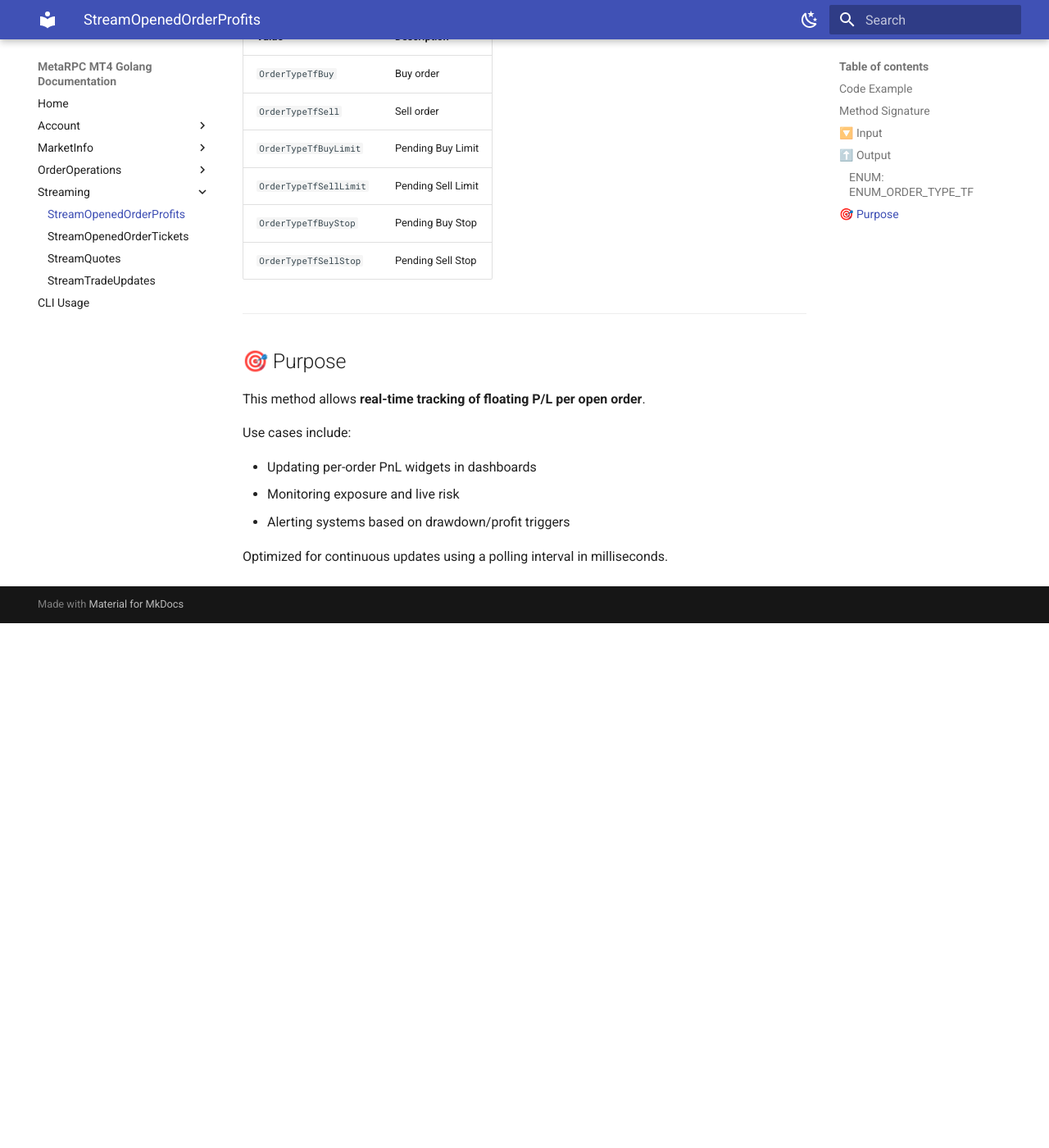
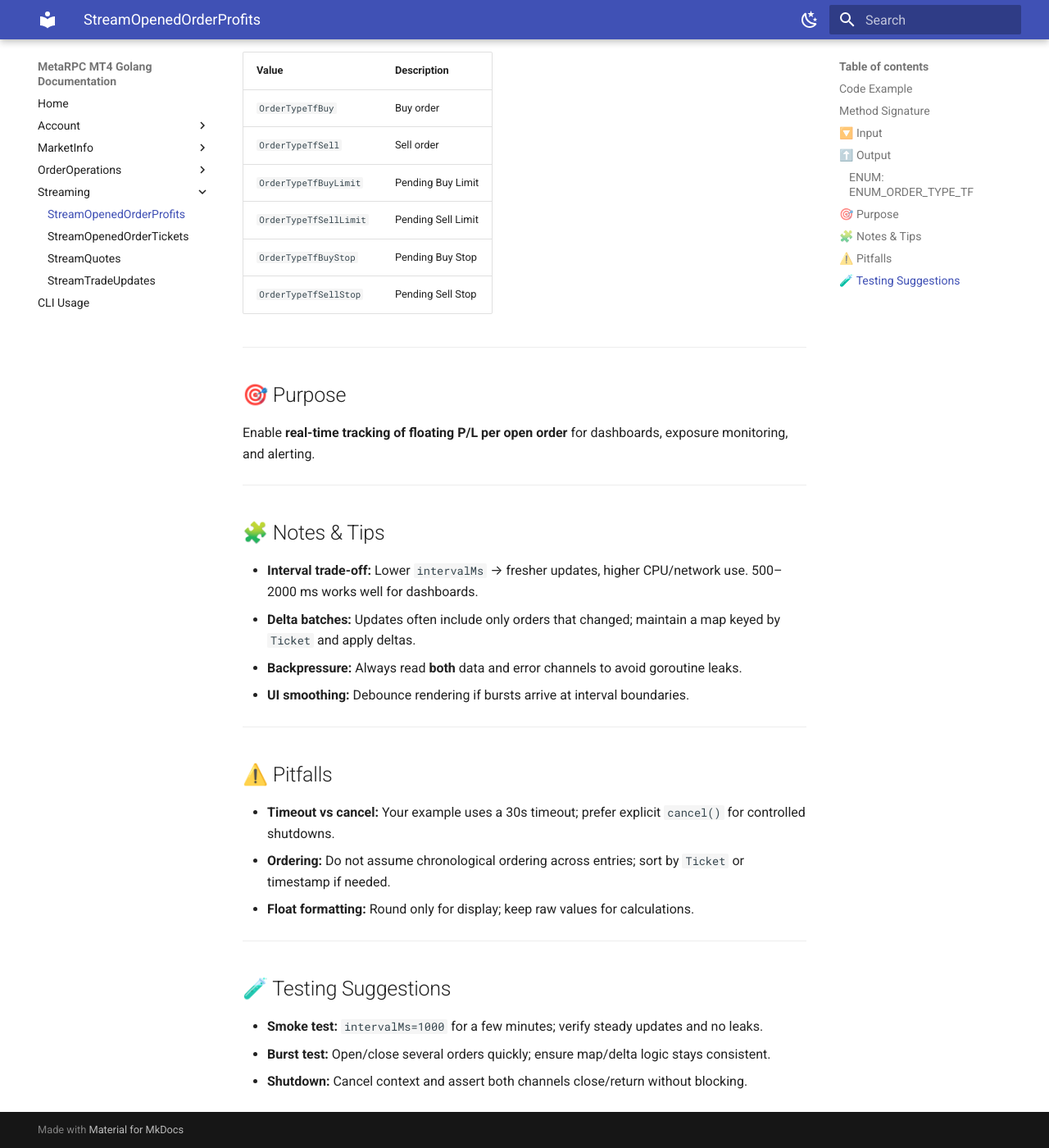
Before and after one commit to MetaRPC/GoMT4, an MkDocs documentation site: the page built from docs/Streaming/StreamOpenedOrderProfits.md, in a window 1280 px wide and 1400 px high, scrolled down 2178 px. Shown: the whole window at 82% size. Built offline with MkDocs 1.6.1 and Material for MkDocs 9.7.7, drawn with Linux system fonts in a browser that asks for light colours; before the commit the page ends 2938 px from its top, so only the background shows below that; some of the changed text lies outside the part shown.

Commit message:
Update StreamOpenedOrderProfits.md

```diff
--- a/docs/Streaming/StreamOpenedOrderProfits.md
+++ b/docs/Streaming/StreamOpenedOrderProfits.md
@@ -59,26 +59,29 @@ func (s *MT4Service) StreamOpenedOrderProfits(ctx context.Context)
 | `ctx`        | `context.Context` | For stream lifetime control and cancellation.     |
 | `intervalMs` | `int`             | Polling interval between updates in milliseconds. |
 
-> `intervalMs` is set internally in the wrapper call to 1000 ms by default.
+> In the wrapper, `intervalMs` defaults to **1000 ms**.
 
 ---
 
 ## ⬆️ Output
 
-Stream of `OnOpenedOrdersProfitOrderInfo` objects:
+Stream of per-order profit updates.
+Underlying response: `*pb.OnOpenedOrdersProfitData`
 
-| Field          | Type                 | Description                                 |
-| -------------- | -------------------- | ------------------------------------------- |
-| `Ticket`       | `int32`              | Order ticket ID                             |
-| `Symbol`       | `string`             | Trading symbol (e.g., "EURUSD")             |
-| `Lots`         | `float64`            | Trade volume in lots                        |
-| `Profit`       | `float64`            | Current floating profit/loss                |
-| `OpenPrice`    | `float64`            | Price at which the order was opened         |
-| `CurrentPrice` | `float64`            | Current market price                        |
-| `OpenTime`     | `timestamp`          | Order open time                             |
-| `OrderType`    | `ENUM_ORDER_TYPE_TF` | Type of trade: Buy, Sell, etc.              |
-| `Magic`        | `int32`              | Magic number identifying source or strategy |
-| `Comment`      | `string`             | Custom comment attached to the order        |
+Each update contains entries like `OnOpenedOrdersProfitOrderInfo`:
+
+| Field          | Type                 | Description                      |
+| -------------- | -------------------- | -------------------------------- |
+| `Ticket`       | `int32`              | Order ticket ID.                 |
+| `Symbol`       | `string`             | Trading symbol (e.g., "EURUSD"). |
+| `Lots`         | `float64`            | Trade volume in lots.            |
+| `Profit`       | `float64`            | Current floating profit/loss.    |
+| `OpenPrice`    | `float64`            | Order open price.                |
+| `CurrentPrice` | `float64`            | Current market price.            |
+| `OpenTime`     | `timestamp`          | Order open time.                 |
+| `OrderType`    | `ENUM_ORDER_TYPE_TF` | Trade type.                      |
+| `Magic`        | `int32`              | Strategy/magic number.           |
+| `Comment`      | `string`             | Order comment.                   |
 
 ---
 
@@ -97,12 +100,29 @@ Stream of `OnOpenedOrdersProfitOrderInfo` objects:
 
 ## 🎯 Purpose
 
-This method allows **real-time tracking of floating P/L per open order**.
+Enable **real-time tracking of floating P/L per open order** for dashboards, exposure monitoring, and alerting.
 
-Use cases include:
+---
 
-* Updating per-order PnL widgets in dashboards
-* Monitoring exposure and live risk
-* Alerting systems based on drawdown/profit triggers
+## 🧩 Notes & Tips
 
-Optimized for continuous updates using a polling interval in milliseconds.
+* **Interval trade-off:** Lower `intervalMs` → fresher updates, higher CPU/network use. 500–2000 ms works well for dashboards.
+* **Delta batches:** Updates often include only orders that changed; maintain a map keyed by `Ticket` and apply deltas.
+* **Backpressure:** Always read **both** data and error channels to avoid goroutine leaks.
+* **UI smoothing:** Debounce rendering if bursts arrive at interval boundaries.
+
+---
+
+## ⚠️ Pitfalls
+
+* **Timeout vs cancel:** Your example uses a 30s timeout; prefer explicit `cancel()` for controlled shutdowns.
+* **Ordering:** Do not assume chronological ordering across entries; sort by `Ticket` or timestamp if needed.
+* **Float formatting:** Round only for display; keep raw values for calculations.
+
+---
+
+## 🧪 Testing Suggestions
+
+* **Smoke test:** `intervalMs=1000` for a few minutes; verify steady updates and no leaks.
+* **Burst test:** Open/close several orders quickly; ensure map/delta logic stays consistent.
+* **Shutdown:** Cancel context and assert both channels close/return without blocking.
```
Also changed, not shown: other parts of docs/Streaming/StreamOpenedOrderProfits.md (+1 -1 lines).
